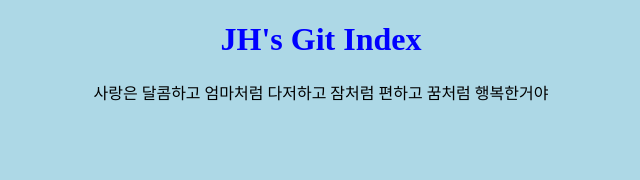
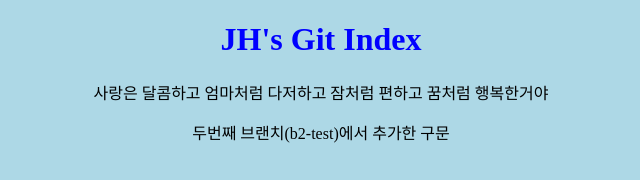
Before and after one commit to lbcdefg/pj-git-repository, a plain HTML site: page index.html in a window 1280 px wide. Shown: the whole page, without its empty margins (319-959 px from the left). Drawn offline with Linux system fonts and the light colour scheme.

Commit message:
두번째브랜치에서 <p>추가했음git status --short

```diff
--- a/index.html
+++ b/index.html
@@ -10,5 +10,8 @@
 		<p>
 			사랑은 달콤하고 엄마처럼 다저하고 잠처럼 편하고 꿈처럼 행복한거야
 		</p>
+		<p>
+			두번째 브랜치(b2-test)에서 추가한 구문
+		</p>
 	</body>
 </html>
```
